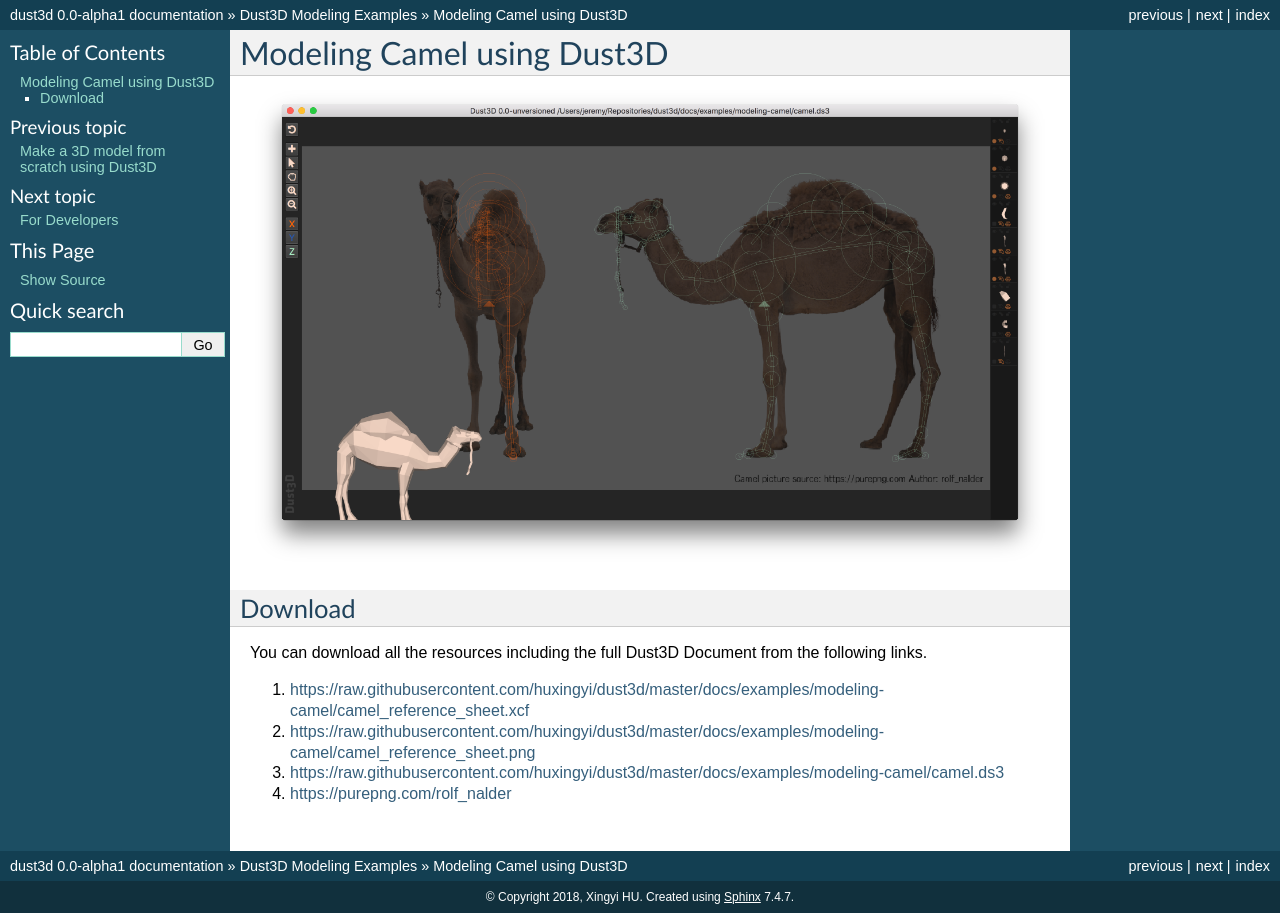
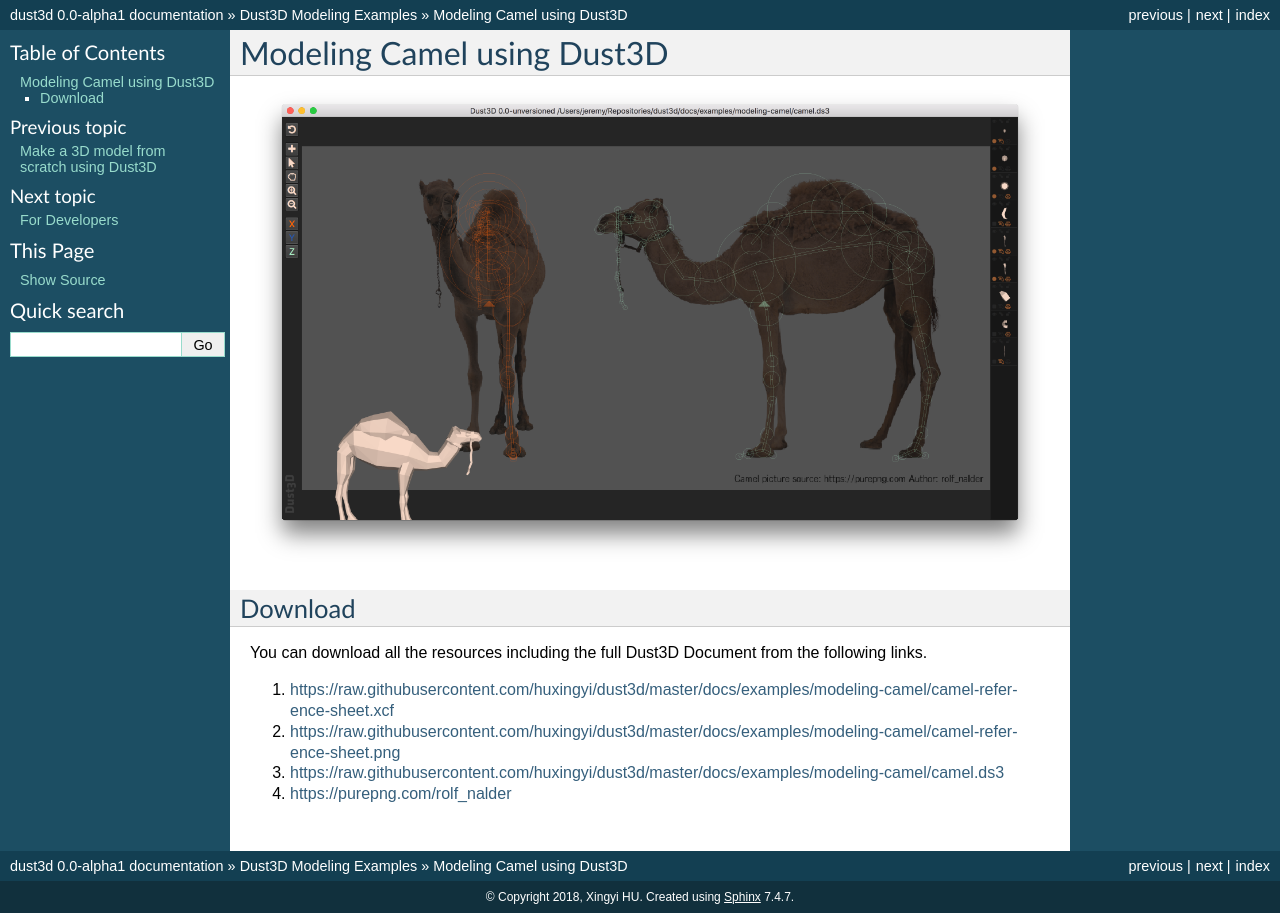
Before and after one commit to huxingyi/dust3d, a Sphinx documentation site: the page built from docs/examples/modeling-camel/index.rst, in a window 1280 px wide. Built offline with Sphinx 7.4.7, drawn with Linux system fonts in a browser that asks for light colours.

Commit message:
Fix incorrect links in docs

```diff
--- a/docs/examples/modeling-camel/index.rst
+++ b/docs/examples/modeling-camel/index.rst
@@ -8,7 +8,7 @@ Download
 
 You can download all the resources including the full Dust3D Document from the following links.
 
-#. https://raw.githubusercontent.com/huxingyi/dust3d/master/docs/examples/modeling-camel/camel_reference_sheet.xcf
-#. https://raw.githubusercontent.com/huxingyi/dust3d/master/docs/examples/modeling-camel/camel_reference_sheet.png
+#. https://raw.githubusercontent.com/huxingyi/dust3d/master/docs/examples/modeling-camel/camel-reference-sheet.xcf
+#. https://raw.githubusercontent.com/huxingyi/dust3d/master/docs/examples/modeling-camel/camel-reference-sheet.png
 #. https://raw.githubusercontent.com/huxingyi/dust3d/master/docs/examples/modeling-camel/camel.ds3
 #. https://purepng.com/rolf_nalder
--- a/docs/examples/modeling-mosquito/index.rst
+++ b/docs/examples/modeling-mosquito/index.rst
@@ -12,7 +12,7 @@ Download
 
 You can download all the resources including the full Dust3D Document from the following links.
 
-#. https://raw.githubusercontent.com/huxingyi/dust3d/master/docs/examples/modeling-mosquito/mosquito_reference_sheet.xcf
-#. https://raw.githubusercontent.com/huxingyi/dust3d/master/docs/examples/modeling-mosquito/mosquito_reference_sheet.png
+#. https://raw.githubusercontent.com/huxingyi/dust3d/master/docs/examples/modeling-mosquito/mosquito-reference-sheet.xcf
+#. https://raw.githubusercontent.com/huxingyi/dust3d/master/docs/examples/modeling-mosquito/mosquito-reference-sheet.png
 #. https://raw.githubusercontent.com/huxingyi/dust3d/master/docs/examples/modeling-mosquito/mosquito.ds3
 #. https://en.wikipedia.org/wiki/Empididae#/media/File:Empis_livida_(aka).jpg
```
Also changed, not shown: docs/examples/modeling-mosquito/mosquito-reference-sheet.png (renamed from docs/examples/modeling-mosquito/mosquito_reference_sheet.png), 2 other files.
